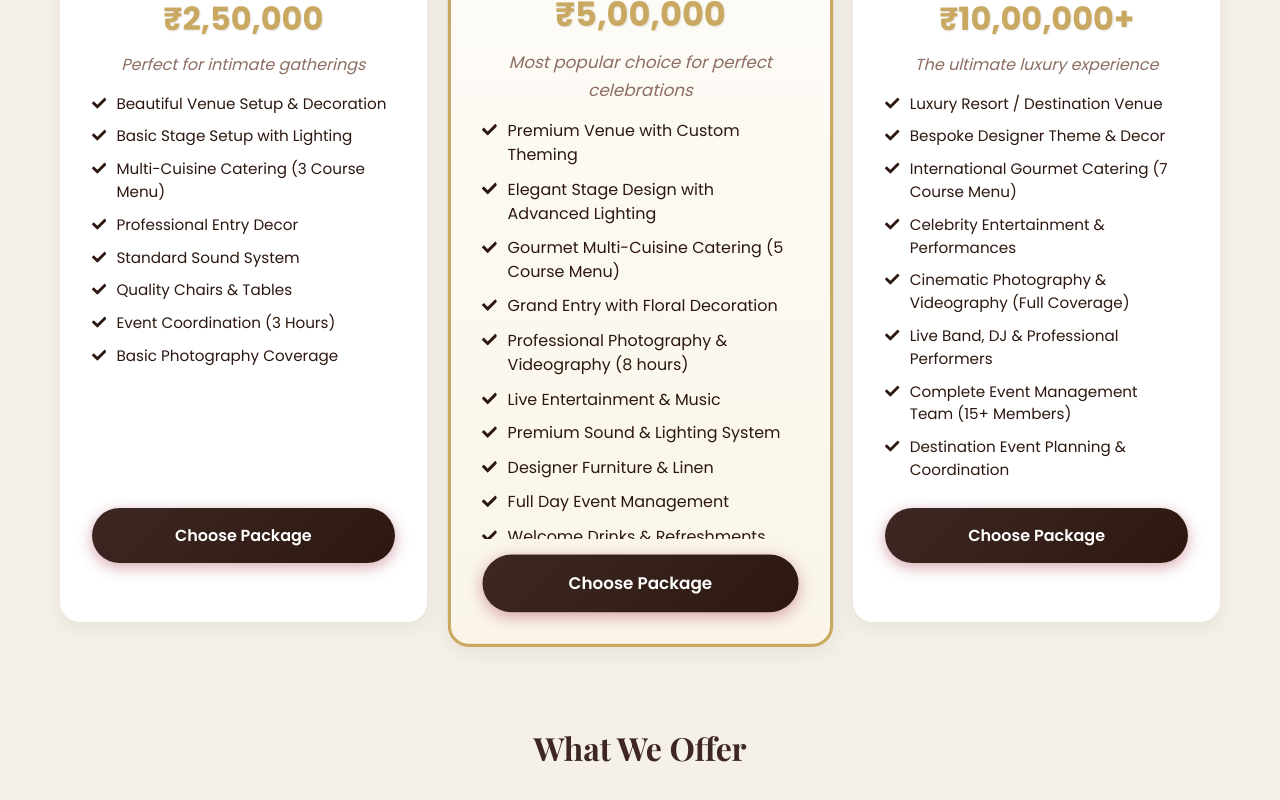
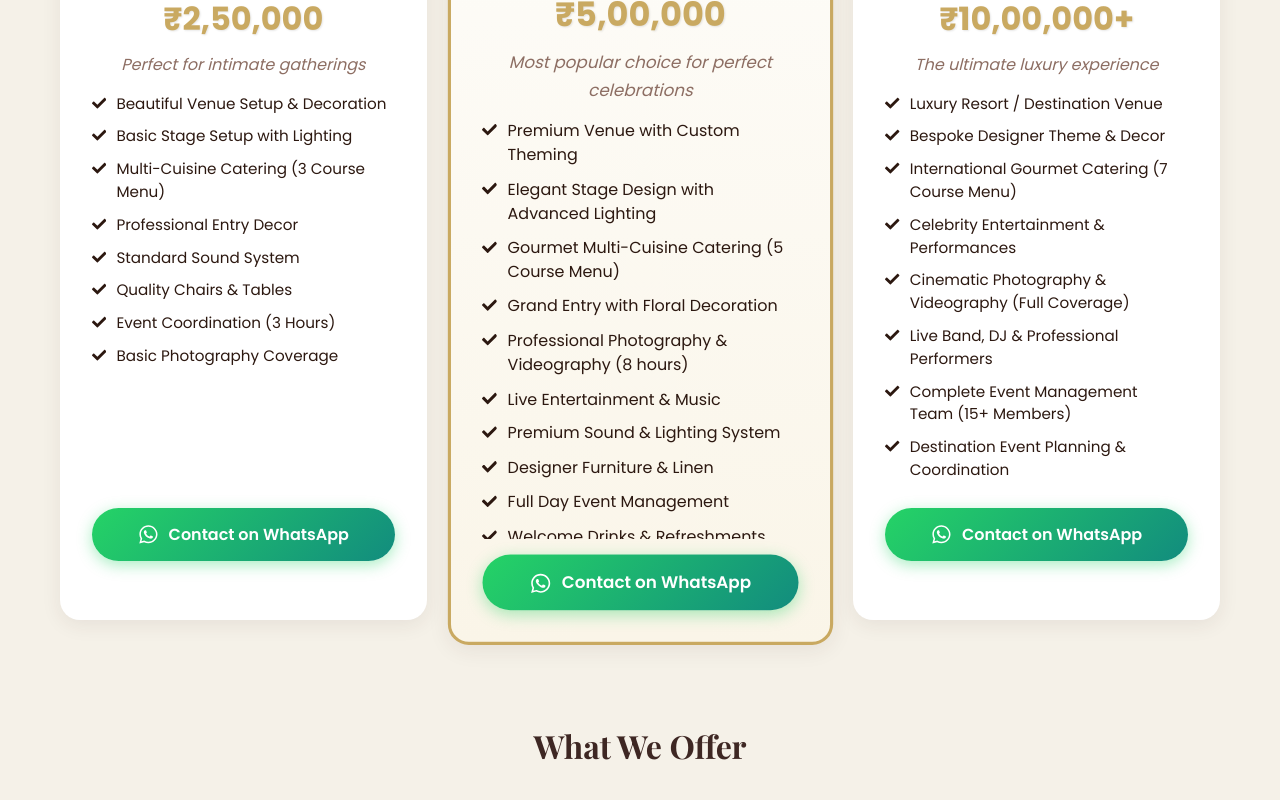
Before and after one commit to SatishMhobiya/vedic-events, a React (Create React App) app: page / in a window 1280 px wide. Shown: the part 4602-5402 px from the top of the page. Built offline with nearby package versions, Linux system fonts and the light colour scheme.

Commit message:
update whatsapp

```diff
--- a/src/components/MiniPackages.css
+++ b/src/components/MiniPackages.css
@@ -188,7 +188,7 @@
 .whatsapp-button {
   width: 100%;
   padding: 14px 20px;
-  background: #25D366;
+  background: linear-gradient(135deg, #25D366 0%, #128C7E 100%);
   color: white;
   border: none;
   border-radius: 30px;
@@ -200,12 +200,13 @@
   justify-content: center;
   gap: 10px;
   transition: all 0.3s ease;
-  box-shadow: 0 4px 15px rgba(37, 211, 102, 0.3);
+  box-shadow: 0 4px 15px rgba(37, 211, 102, 0.4);
 }
 
 .whatsapp-button:hover {
+  background: linear-gradient(135deg, #128C7E 0%, #075E54 100%);
   transform: translateY(-2px);
-  box-shadow: 0 6px 20px rgba(37, 211, 102, 0.4);
+  box-shadow: 0 6px 20px rgba(37, 211, 102, 0.5);
 }
 
 .whatsapp-button svg {
@@ -461,7 +462,7 @@
 .whatsapp-button-large {
   width: 100%;
   padding: 18px 30px;
-  background: #25D366;
+  background: linear-gradient(135deg, #25D366 0%, #128C7E 100%);
   color: white;
   border: none;
   border-radius: 30px;
@@ -477,6 +478,7 @@
 }
 
 .whatsapp-button-large:hover {
+  background: linear-gradient(135deg, #128C7E 0%, #075E54 100%);
   transform: translateY(-2px);
   box-shadow: 0 6px 25px rgba(37, 211, 102, 0.5);
 }
--- a/src/components/MiniPackages.jsx
+++ b/src/components/MiniPackages.jsx
@@ -8,7 +8,7 @@ const MiniPackages = () => {
     const [currentMediaIndex, setCurrentMediaIndex] = useState(0);
 
     // WhatsApp number (replace with your actual number)
-    const whatsappNumber = '919876543210'; // Replace with actual number
+    const whatsappNumber = '918602204279'; // Replace with actual number
 
     const miniPackages = [
         {
@@ -282,7 +282,6 @@ const MiniPackages = () => {
                                     <button
                                         className="whatsapp-button"
                                         onClick={(e) => handleWhatsApp(pkg, e)}
-                                        style={{ backgroundColor: pkg.color }}
                                     >
                                         <FaWhatsapp /> WhatsApp Inquiry
                                     </button>
@@ -382,7 +381,6 @@ const MiniPackages = () => {
                                     handleWhatsApp(selectedPackage, e);
                                     closeLightbox();
                                 }}
-                                style={{ backgroundColor: selectedPackage.color }}
                             >
                                 <FaWhatsapp /> Book This Package via WhatsApp
                             </button>
--- a/src/components/Packages.css
+++ b/src/components/Packages.css
@@ -215,6 +215,25 @@
   box-shadow: 0 6px 20px rgba(157, 34, 53, 0.5);
 }
 
+/* WhatsApp Button Styling */
+.whatsapp-button {
+  display: flex;
+  align-items: center;
+  justify-content: center;
+  gap: 8px;
+  background: linear-gradient(135deg, #25D366 0%, #128C7E 100%);
+  box-shadow: 0 4px 15px rgba(37, 211, 102, 0.4);
+}
+
+.whatsapp-button:hover {
+  background: linear-gradient(135deg, #128C7E 0%, #075E54 100%);
+  box-shadow: 0 6px 20px rgba(37, 211, 102, 0.5);
+}
+
+.whatsapp-icon {
+  font-size: 1.2rem;
+}
+
 /* Scroll Hints */
 .scroll-hint-packages,
 .scroll-hint-services {
@@ -408,6 +427,10 @@
     font-size: 1rem;
   }
 
+  .whatsapp-icon {
+    font-size: 1.3rem;
+  }
+
   .featured-badge {
     padding: 10px 20px;
     font-size: 0.85rem;
--- a/src/components/Packages.js
+++ b/src/components/Packages.js
@@ -1,8 +1,15 @@
 import React from 'react';
-import { FaLeaf, FaPalette, FaMusic, FaUtensils, FaDoorOpen, FaCheck } from 'react-icons/fa';
+import { FaLeaf, FaPalette, FaMusic, FaUtensils, FaDoorOpen, FaCheck, FaWhatsapp } from 'react-icons/fa';
 import './Packages.css';
 
 const Packages = () => {
+  const handleWhatsAppClick = (packageName, packagePrice) => {
+    const phoneNumber = '918602204279'; // Replace with actual WhatsApp number
+    const message = `Hi Vedic Events! I'm interested in the ${packageName} (${packagePrice}). Please provide me with more details.`;
+    const whatsappUrl = `https://wa.me/${phoneNumber}?text=${encodeURIComponent(message)}`;
+    window.open(whatsappUrl, '_blank');
+  };
+
   const packages = [
     {
       id: 1,
@@ -140,7 +147,13 @@ const Packages = () => {
                     </li>
                   ))}
                 </ul>
-                <button className="package-button">Choose Package</button>
+                <button
+                  className="package-button whatsapp-button"
+                  onClick={() => handleWhatsAppClick(pkg.name, pkg.price)}
+                >
+                  <FaWhatsapp className="whatsapp-icon" />
+                  Contact on WhatsApp
+                </button>
               </div>
             </div>
           ))}
```
